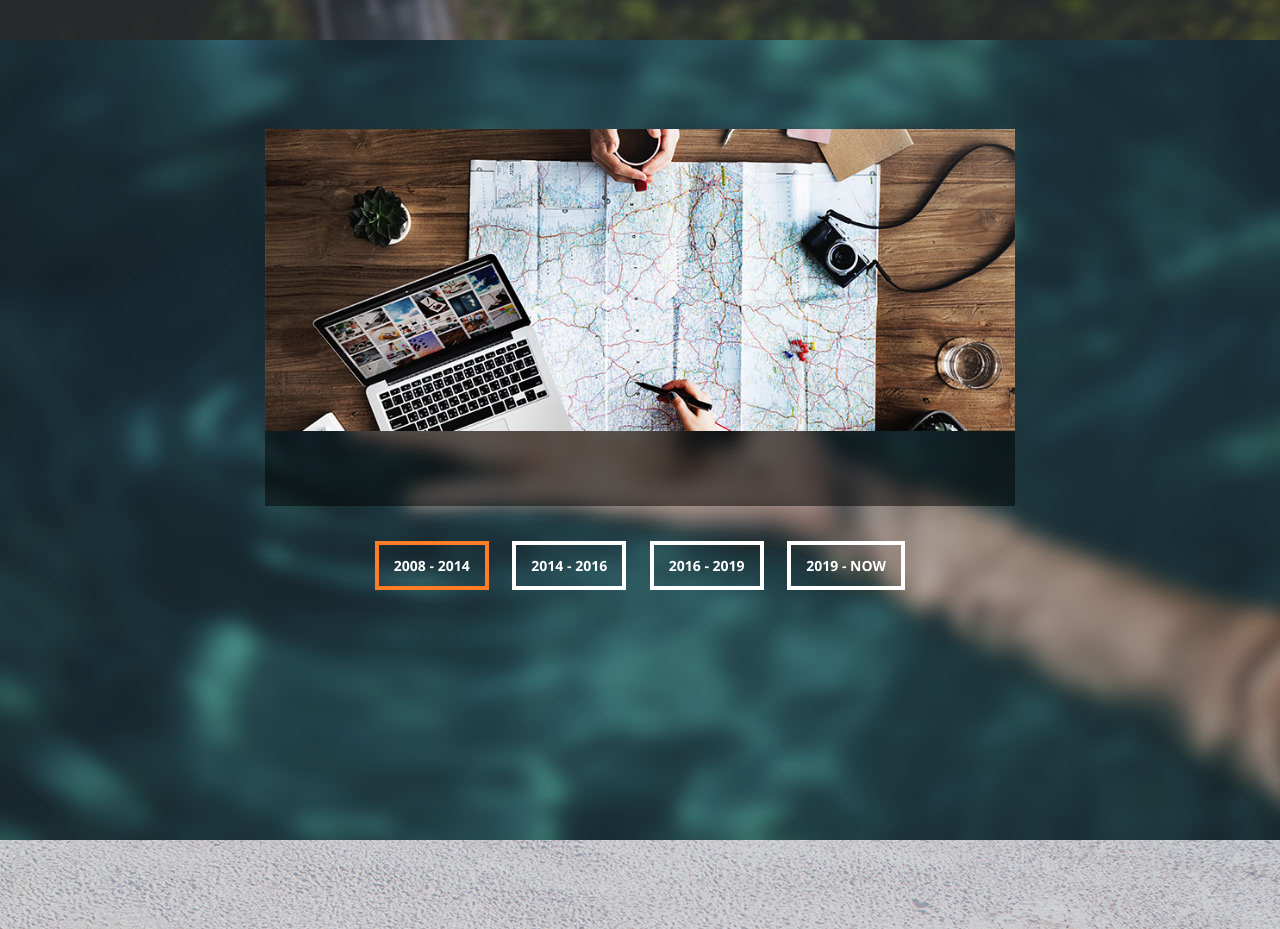
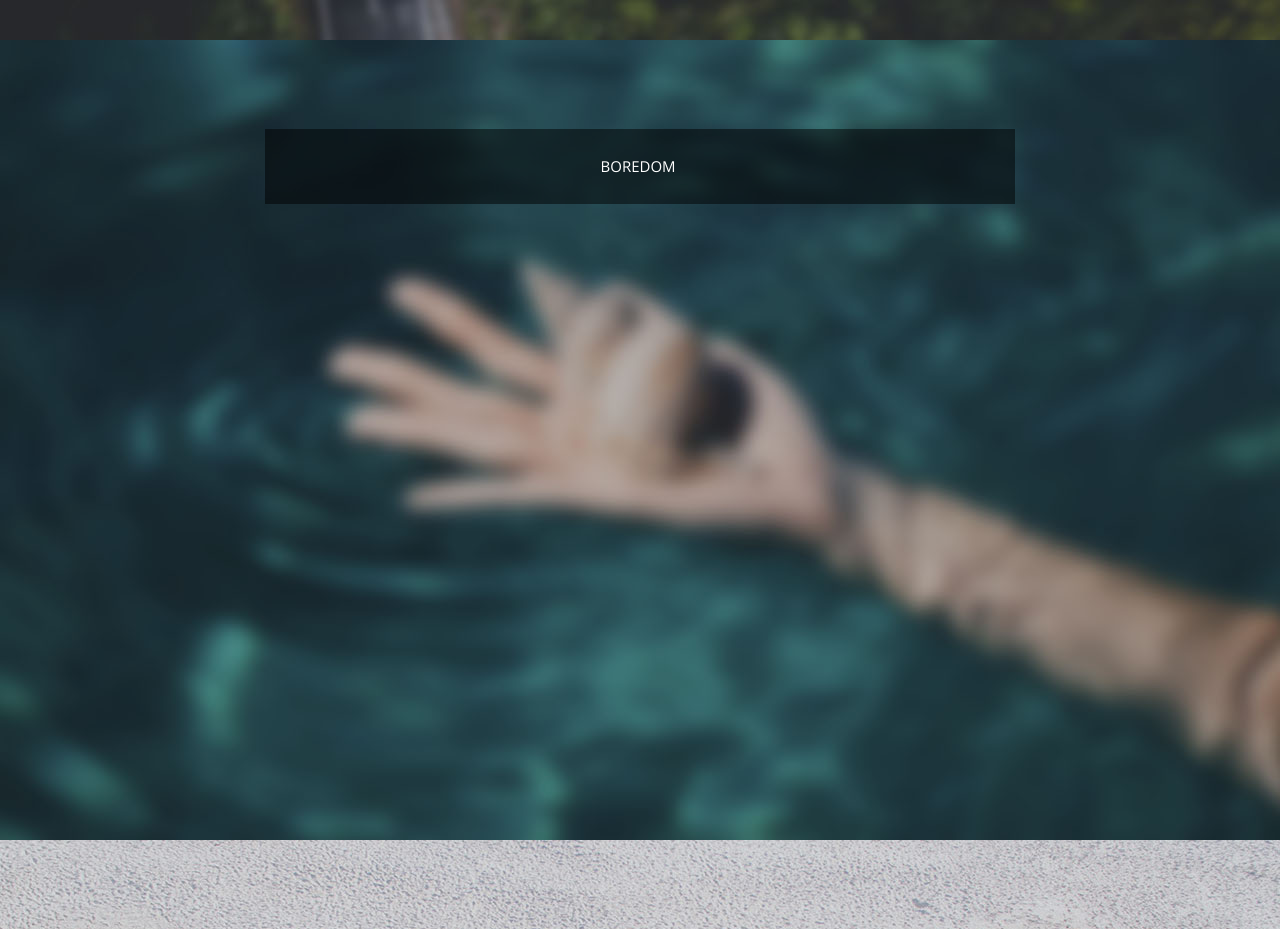
Before and after one commit to zuzk/sids1, a plain HTML site: page index.html in a window 1280 px wide. Shown: the part 1560-2489 px from the top of the page. Drawn offline with nearby package versions, Linux system fonts and the light colour scheme.

Commit message:
Update index.html

```diff
--- a/index.html
+++ b/index.html
@@ -135,8 +135,7 @@ https://templatemo.com/tm-526-vanilla
                     <div class="wrapper">
                     <section id="first-tab-group" class="tabgroup">
                       <div id="tab1">
-                        <img src="img/1st-tab.jpg" alt="">
-                        <p>&nbsp;</p>
+                        <p>BOREDOM&nbsp;</p>
                       </div>
                       <div id="tab2">
                         <img src="img/2nd-tab.jpg" alt="">
@@ -151,13 +150,7 @@ https://templatemo.com/tm-526-vanilla
                         <p>Duis risus nulla, elementum vitae nisi a, ornare maximus nisl. Morbi et vehicula est. Cras at vulputate justo. Cras eu nulla metus. Ut et pretium velit. Pellentesque at neque tristique.</p>
                       </div>
                     </section>
-                    <ul class="tabs clearfix" data-tabgroup="first-tab-group">
-                      <li><a href="#tab1" class="active">2008 - 2014</a></li>
-                      <li><a href="#tab2">2014 - 2016</a></li>
-                      <li><a href="#tab3">2016 - 2019</a></li>
-                      <li><a href="#tab4">2019 - Now</a></li>
-                    </ul>
-                    </div>
+</div>
                 </div>
             </div>
         </div>
```
